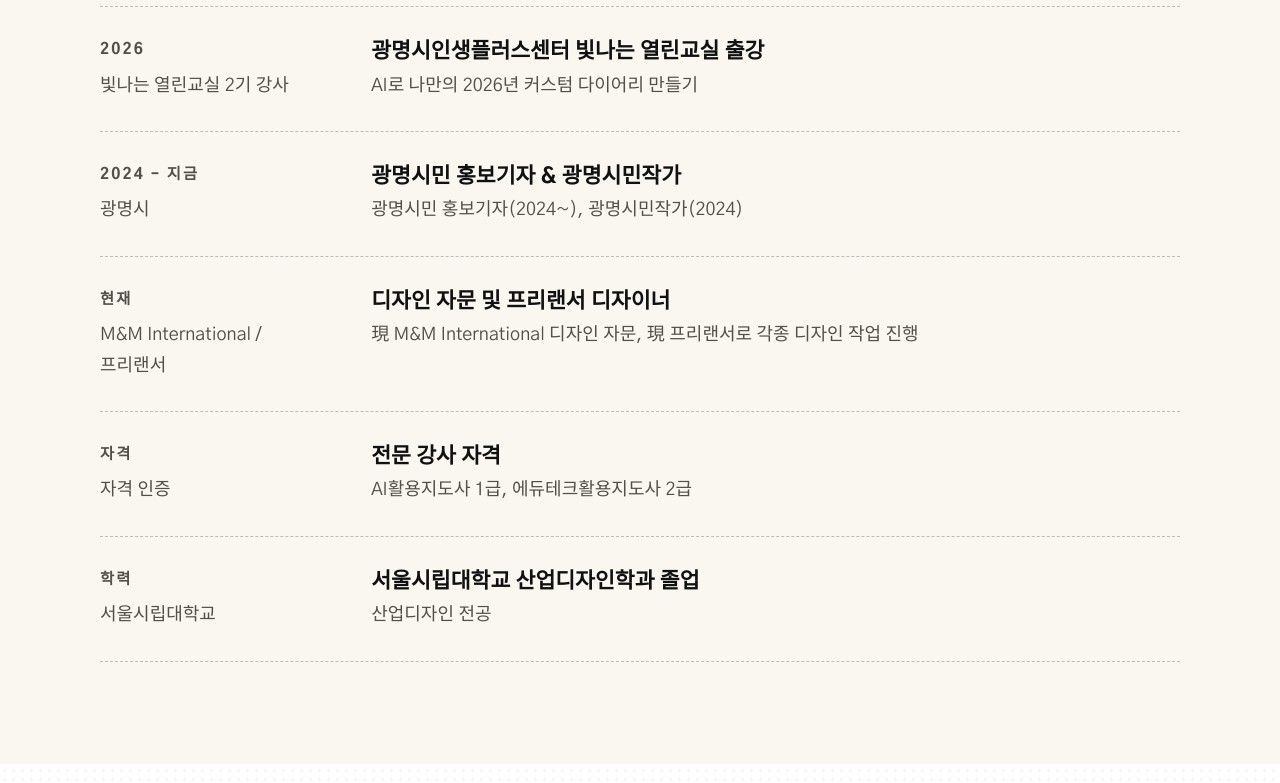
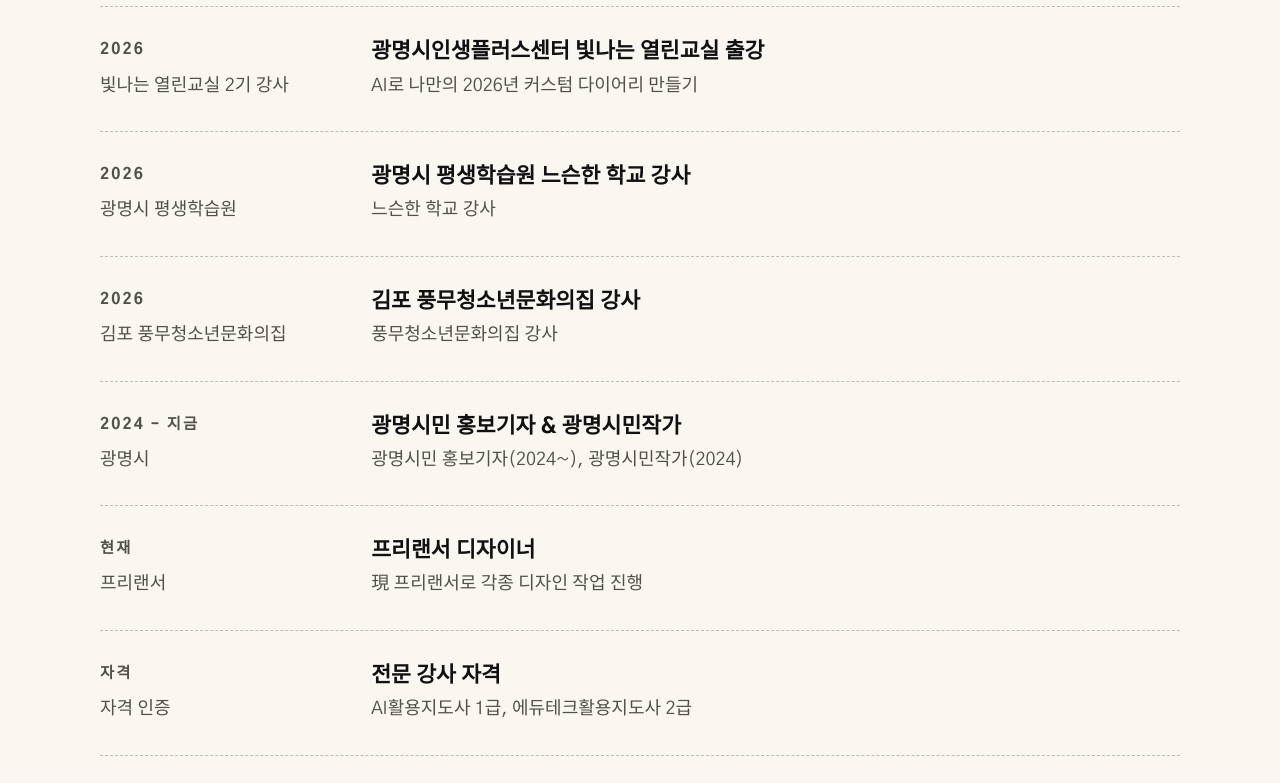
Before and after one commit to jinkimmmmmmmmmm/kimheejin-portfolio, a plain HTML site: page index.html in a window 1280 px wide. Shown: the part 1943-2726 px from the top of the page. Drawn offline with Linux system fonts and the light colour scheme.

Commit message:
docs: 경력사항 업데이트(2026 출강 추가 및 M&M 삭제) 및 로컬 실행 스크립트 추가

```diff
--- a/index.html
+++ b/index.html
@@ -37,7 +37,7 @@
     <p class="hero-tagline">체온 담은 AI와 융합테크로 소중한 가치를 만듭니다</p>
     <p class="hero-greeting">
       커뮤니케이션 디자인 강사 김희진입니다.<br>
-      광명시 인생플러스센터 빛나는 열린교실 2기 강사이자 M&amp;M International 디자인 자문으로 활동하고 있습니다.<br>
+      광명시 인생플러스센터 빛나는 열린교실 2기 강사이자 프리랜서 디자이너로 활동하고 있습니다.<br>
       #디지털기록 브랜딩 · #AI 비주얼 디렉팅 · #융합테크 디자인을 통해 기술에 체온을 더한 배움과 창작의 즐거움을 함께 나눕니다.
     </p>
     <a class="button" href="mailto:jinkimmmm@naver.com">강의 및 협업 문의하기</a>
@@ -88,6 +88,18 @@
         <p class="career-desc">AI로 나만의 2026년 커스텀 다이어리 만들기</p>
       </li>
       <li>
+        <p class="career-period">2026</p>
+        <h3 class="career-title">광명시 평생학습원 느슨한 학교 강사</h3>
+        <p class="career-place">광명시 평생학습원</p>
+        <p class="career-desc">느슨한 학교 강사</p>
+      </li>
+      <li>
+        <p class="career-period">2026</p>
+        <h3 class="career-title">김포 풍무청소년문화의집 강사</h3>
+        <p class="career-place">김포 풍무청소년문화의집</p>
+        <p class="career-desc">풍무청소년문화의집 강사</p>
+      </li>
+      <li>
         <p class="career-period">2024 – 지금</p>
         <h3 class="career-title">광명시민 홍보기자 &amp; 광명시민작가</h3>
         <p class="career-place">광명시</p>
@@ -95,9 +107,9 @@
       </li>
       <li>
         <p class="career-period">현재</p>
-        <h3 class="career-title">디자인 자문 및 프리랜서 디자이너</h3>
-        <p class="career-place">M&amp;M International / 프리랜서</p>
-        <p class="career-desc">現 M&amp;M International 디자인 자문, 現 프리랜서로 각종 디자인 작업 진행</p>
+        <h3 class="career-title">프리랜서 디자이너</h3>
+        <p class="career-place">프리랜서</p>
+        <p class="career-desc">現 프리랜서로 각종 디자인 작업 진행</p>
       </li>
       <li>
         <p class="career-period">자격</p>
```
Also changed, not shown: 2 other files.
